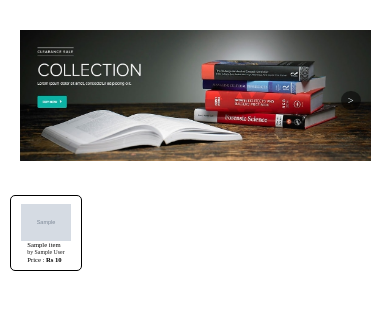
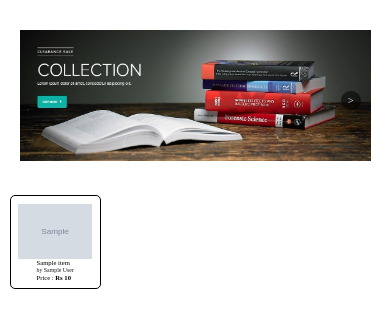
Before and after one commit to Riosumit/book_store, a Django app: template templates/store.html in a window 390 px wide. Shown: the part 47-375 px from the top of the page. Run offline with Django 4.2, Linux system fonts and the light colour scheme; the template is opened without the code that fills it: most values are stand-ins (such as "Sample title", 1, 10 or a date in 2020); grey boxes marked "Sample" are stand-in pictures; parts of the project's set-up code (start-up, migrations or seed data) failed here and were passed over.

```diff
--- a/static/css/style.css
+++ b/static/css/style.css
@@ -126,7 +126,7 @@ nav{
 }
 .item_box{
     border: 1px solid black;
-    width: 15%;
+    width: 20%;
     display: flex;
     flex-direction: column;
     align-items: center;
@@ -135,7 +135,7 @@ nav{
     border-radius: 5px;
 }
 .item_box img{
-    width: 90%;
+    width: 100%;
     max-height: auto;
 }
 
```
